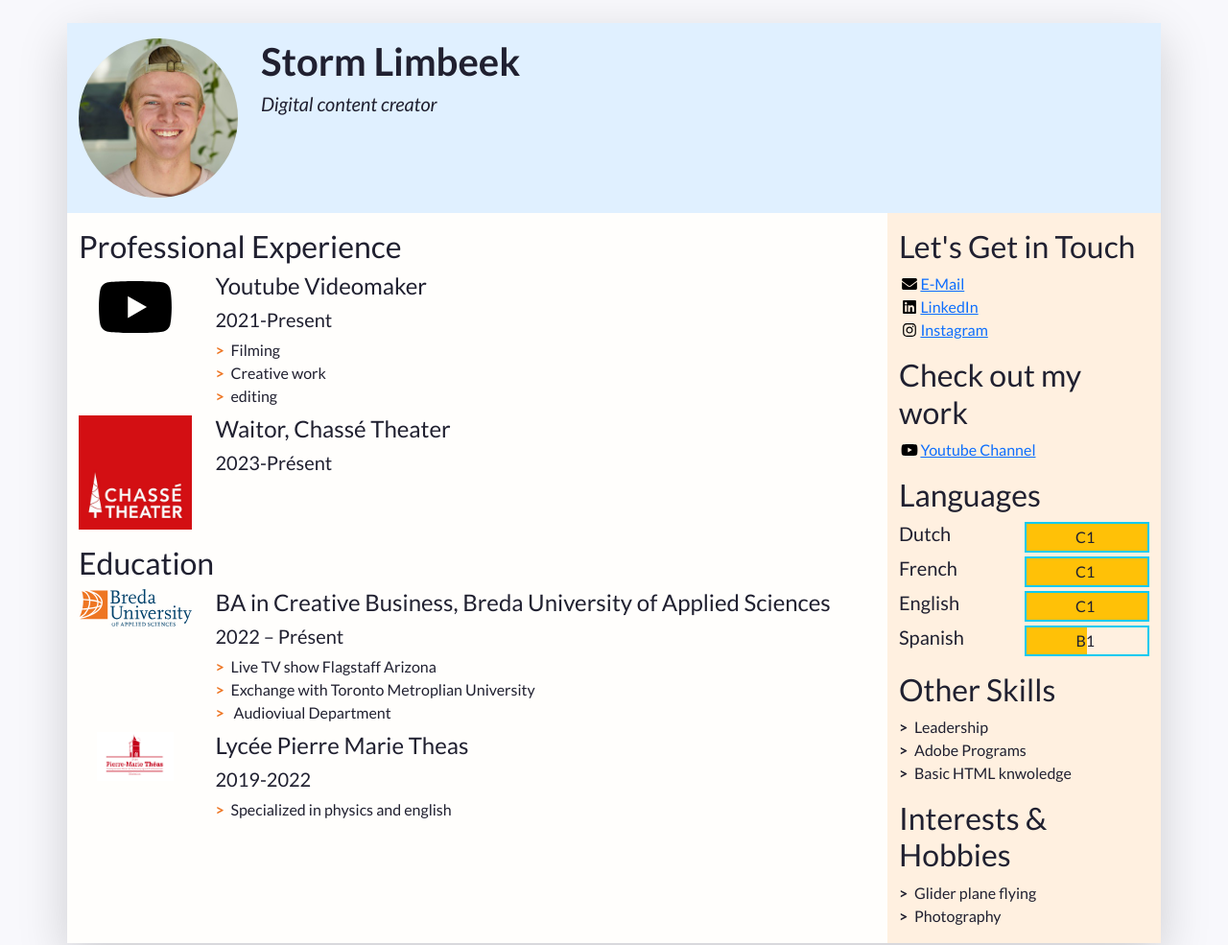
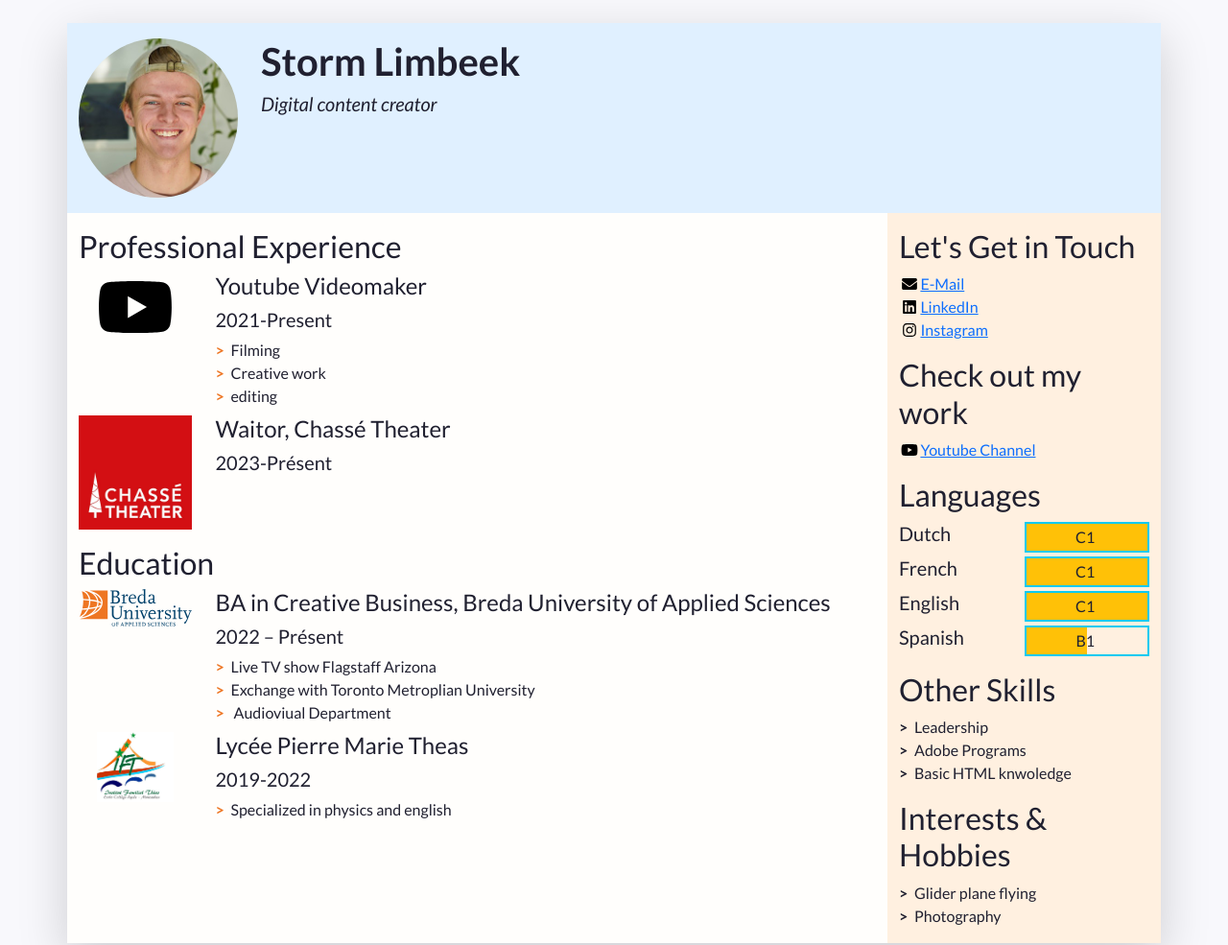
Before and after one commit to Storm-Limbeek/-template-Buas, a plain HTML site: page index.html in a window 1280 px wide. Shown: the top 985 px of the page at 96% size. Drawn offline with nearby package versions, Linux system fonts and the light colour scheme.

Commit message:
theas Logo

```diff
--- a/index.html
+++ b/index.html
@@ -138,7 +138,7 @@
               <!-- 2nd item in education -->
               <li class="biography-item row mb-2">
                 <div class="logo-container col-3 col-sm-2 col-md-3 col-lg-2">
-                  <img class="biography-logo mw-100 d-block mx-auto" src="images/schools/Theas.png.webp" alt="School logo" width="80">
+                  <img class="biography-logo mw-100 d-block mx-auto" src="images/schools/Theas.jpg" alt="School logo" width="80">
                 </div>
                 <div class="biography-contents col-9 col-sm-10 col-md-9 col-lg-10">
                   <h4>Lycée Pierre Marie Theas</h4>
```
Also changed, not shown: images/schools/Theas.jpg (added), images/schools/Theas.png.webp (deleted), 1 other file.
